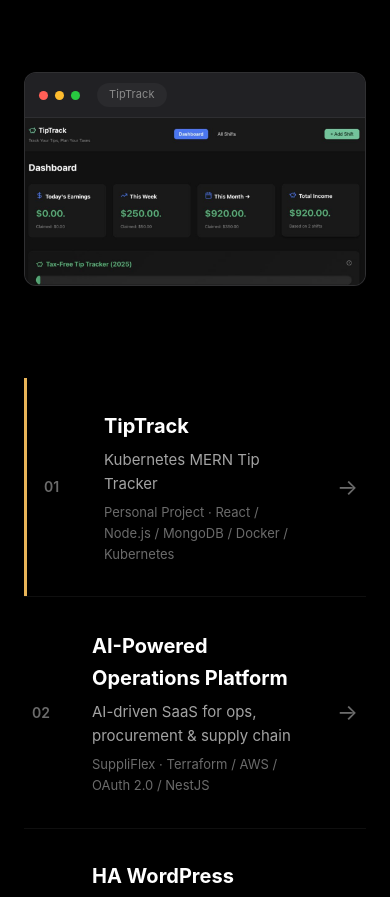
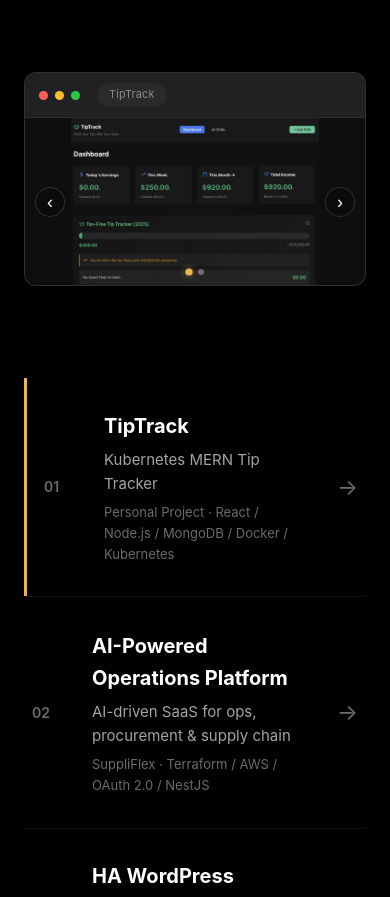
Before and after one commit to Tea-naa/My-Portfolio, a React (Create React App) app: page / in a window 390 px wide. Shown: the part 1587-2484 px from the top of the page. Built offline with nearby package versions, Linux system fonts and the light colour scheme.

Commit message:
Add screenshot galleries, fix image cropping, mobile touch fixes

```diff
--- a/src/components/BrowserFrame.jsx
+++ b/src/components/BrowserFrame.jsx
@@ -2,15 +2,39 @@
 // Used instead of a phone mockup since every project here is a web app, not
 // a native app - this stays honest while still giving screenshots a
 // polished, consistent "device frame" treatment.
+//
+// Accepts either a single `src`, or an `images` array to show a small
+// gallery (dot nav + prev/next arrows) when a project has more than one
+// real screenshot worth showing.
 
-import React from 'react';
+import React, { useState } from 'react';
 import '../styles/BrowserFrame.css';
 
-function BrowserFrame({ src, alt, label, onClick, className = '' }) {
+function BrowserFrame({ src, images, alt, label, onClick, className = '' }) {
+  const imgs = images && images.length ? images : (src ? [src] : []);
+  const [index, setIndex] = useState(0);
+  const hasMultiple = imgs.length > 1;
+  const current = imgs[index];
+
+  const goPrev = (e) => {
+    e.stopPropagation();
+    setIndex((i) => (i === 0 ? imgs.length - 1 : i - 1));
+  };
+
+  const goNext = (e) => {
+    e.stopPropagation();
+    setIndex((i) => (i === imgs.length - 1 ? 0 : i + 1));
+  };
+
+  const goTo = (e, i) => {
+    e.stopPropagation();
+    setIndex(i);
+  };
+
   return (
     <div
       className={`browser-frame ${className}`}
-      onClick={onClick}
+      onClick={onClick ? () => onClick(current) : undefined}
       role={onClick ? 'button' : undefined}
       tabIndex={onClick ? 0 : undefined}
     >
@@ -21,7 +45,37 @@
         {label && <span className="browser-frame-url">{label}</span>}
       </div>
       <div className="browser-frame-body">
-        <img src={src} alt={alt} />
+        <img src={current} alt={alt} />
+
+        {hasMultiple && (
+          <>
+            <button
+              type="button"
+              className="browser-frame-nav browser-frame-nav-prev"
+              onClick={goPrev}
+              aria-label="Previous screenshot"
+            >
+              &#8249;
+            </button>
+            <button
+              type="button"
+              className="browser-frame-nav browser-frame-nav-next"
+              onClick={goNext}
+              aria-label="Next screenshot"
+            >
+              &#8250;
+            </button>
+            <div className="browser-frame-dots">
+              {imgs.map((img, i) => (
+                <span
+                  key={img}
+                  className={`browser-frame-dot-nav${i === index ? ' active' : ''}`}
+                  onClick={(e) => goTo(e, i)}
+                />
+              ))}
+            </div>
+          </>
+        )}
       </div>
     </div>
   );
--- a/src/components/Home.jsx
+++ b/src/components/Home.jsx
@@ -174,7 +174,7 @@
   return (
     <div className="work-preview-frame" key={project.title}>
       <BrowserFrame
-        src={project.image}
+        images={project.images}
         alt={`${project.title} screenshot`}
         label={project.frameLabel}
       />
@@ -236,7 +236,7 @@
     company: "Personal Project",
     tech: ["React", "Node.js", "MongoDB", "Docker", "Kubernetes"],
     href: "https://github.com/Tea-naa/tiptrack",
-    image: "/projects/tiptrack-dashboard.jpg",
+    images: ["/projects/tiptrack-dashboard.jpg", "/projects/tiptrack-tax.jpg"],
     frameLabel: "TipTrack",
   },
   {
@@ -245,7 +245,7 @@
     company: "SuppliFlex",
     tech: ["Terraform", "AWS", "OAuth 2.0", "NestJS"],
     href: "https://www.suppliflex.tech/",
-    image: "/projects/suppliflex-site.jpg",
+    images: ["/projects/suppliflex-site.jpg"],
     frameLabel: "suppliflex.tech",
   },
   {
@@ -254,7 +254,7 @@
     company: "Addteq",
     tech: ["Terraform", "Ansible", "MySQL", "SSL"],
     href: "https://addteq.com/",
-    image: "/projects/addteq-site.jpg",
+    images: ["/projects/addteq-site.jpg"],
     frameLabel: "addteq.com",
   },
   {
@@ -263,7 +263,7 @@
     company: "Bootcamp Project",
     tech: ["Node.js", "Express", "MySQL", "REST API"],
     href: "https://github.com/Tea-naa/Project-4",
-    image: "/projects/quiz-login.jpg",
+    images: ["/projects/quiz-login.jpg", "/projects/quiz-2.jpg"],
     frameLabel: "Killer Knowledge Quiz",
   },
   {
@@ -272,7 +272,7 @@
     company: "Personal Project",
     tech: ["React", "JavaScript", "CSS"],
     href: "https://github.com/Tea-naa/language-learning-flashcards",
-    image: "/projects/flashcards.jpg",
+    images: ["/projects/flashcards.jpg"],
     frameLabel: "Language Flashcards",
   },
   {
@@ -281,7 +281,7 @@
     company: "Bootcamp Project",
     tech: ["React", "Node.js", "Express"],
     href: "https://github.com/Tea-naa/Project-3",
-    image: "/projects/todo-list.jpg",
+    images: ["/projects/todo-list.jpg"],
     frameLabel: "To-do List App",
   },
   {
@@ -290,7 +290,7 @@
     company: "Bootcamp Project",
     tech: ["HTML", "CSS", "Bootstrap"],
     href: "https://github.com/Tea-naa/Animal-Adoption-Website",
-    image: "/projects/animal-adoption.jpg",
+    images: ["/projects/animal-adoption.jpg"],
     frameLabel: "Animal Adoption",
   },
   {
@@ -299,7 +299,7 @@
     company: "Bootcamp Project",
     tech: ["HTML", "CSS", "JavaScript", "Giphy API"],
     href: "https://github.com/Tea-naa/Project_2",
-    image: "/projects/giphy-search.jpg",
+    images: ["/projects/giphy-search.jpg"],
     frameLabel: "Giphy Search",
   },
 ];
--- a/src/components/Projects.jsx
+++ b/src/components/Projects.jsx
@@ -17,7 +17,7 @@
     tech: ["React", "Node.js", "Express.js", "MongoDB", "Docker", "Kubernetes", "Minikube", "PVCs", "Nginx", "JWT"],
     link: "https://github.com/Tea-naa/tiptrack",
     linkLabel: "View on GitHub",
-    image: "/projects/tiptrack-dashboard.jpg",
+    images: ["/projects/tiptrack-dashboard.jpg", "/projects/tiptrack-tax.jpg"],
     frameLabel: "TipTrack",
   },
   {
@@ -28,7 +28,7 @@
     tech: ["Terraform", "AWS Cognito", "IAM", "Amazon Connect", "S3", "CloudFront", "Route 53", "WorkMail", "OAuth 2.0", "Amazon SP-API", "NestJS", "TypeScript", "React"],
     link: "https://www.suppliflex.tech/",
     linkLabel: "Visit suppliflex.tech",
-    image: "/projects/suppliflex-site.jpg",
+    images: ["/projects/suppliflex-site.jpg"],
     frameLabel: "suppliflex.tech",
   },
   {
@@ -39,7 +39,7 @@
     tech: ["Terraform", "Ansible", "DigitalOcean", "MySQL", "Apache", "SSL", "Load Balancer"],
     link: "https://addteq.com/",
     linkLabel: "Visit addteq.com",
-    image: "/projects/addteq-site.jpg",
+    images: ["/projects/addteq-site.jpg"],
     frameLabel: "addteq.com",
   },
 ];
@@ -50,7 +50,7 @@
     company: "Bootcamp Project",
     tech: ["Node.js", "Express", "MySQL", "REST API"],
     github: "https://github.com/Tea-naa/Project-4",
-    image: "/projects/quiz-login.jpg",
+    images: ["/projects/quiz-login.jpg", "/projects/quiz-2.jpg"],
     frameLabel: "Killer Knowledge Quiz",
   },
   {
@@ -58,7 +58,7 @@
     company: "Personal Project",
     tech: ["React", "JavaScript", "CSS"],
     github: "https://github.com/Tea-naa/language-learning-flashcards",
-    image: "/projects/flashcards.jpg",
+    images: ["/projects/flashcards.jpg"],
     frameLabel: "Language Flashcards",
   },
   {
@@ -66,7 +66,7 @@
     company: "Bootcamp Project",
     tech: ["React", "Node.js", "Express"],
     github: "https://github.com/Tea-naa/Project-3",
-    image: "/projects/todo-list.jpg",
+    images: ["/projects/todo-list.jpg"],
     frameLabel: "To-do List App",
   },
   {
@@ -74,7 +74,7 @@
     company: "Bootcamp Project",
     tech: ["HTML", "CSS", "Bootstrap"],
     github: "https://github.com/Tea-naa/Animal-Adoption-Website",
-    image: "/projects/animal-adoption.jpg",
+    images: ["/projects/animal-adoption.jpg"],
     frameLabel: "Animal Adoption",
   },
   {
@@ -82,7 +82,7 @@
     company: "Bootcamp Project",
     tech: ["HTML", "CSS", "JavaScript", "Giphy API"],
     github: "https://github.com/Tea-naa/Project_2",
-    image: "/projects/giphy-search.jpg",
+    images: ["/projects/giphy-search.jpg"],
     frameLabel: "Giphy Search",
   }
 ];
@@ -134,10 +134,10 @@
             <div className={`project-card${project.featured ? ' featured' : ''}`}>
               <div className="project-image-wrap">
                 <BrowserFrame
-                  src={project.image}
+                  images={project.images}
                   alt={`${project.title} screenshot`}
                   label={project.frameLabel}
-                  onClick={() => setLightbox({ src: project.image, alt: project.title })}
+                  onClick={(clickedSrc) => setLightbox({ src: clickedSrc, alt: project.title })}
                   className="project-image-frame"
                 />
               </div>
@@ -185,10 +185,10 @@
               <div className="more-project-card">
                 <div className="more-project-image-wrap">
                   <BrowserFrame
-                    src={project.image}
+                    images={project.images}
                     alt={`${project.title} screenshot`}
                     label={project.frameLabel}
-                    onClick={() => setLightbox({ src: project.image, alt: project.title })}
+                    onClick={(clickedSrc) => setLightbox({ src: clickedSrc, alt: project.title })}
                     className="more-project-image-frame"
                   />
                 </div>
--- a/src/styles/About.css
+++ b/src/styles/About.css
@@ -88,6 +88,18 @@
 
 .about-photo-circle:hover .about-photo-overlay {
   opacity: 1;
+}
+
+/* Touch devices have no hover — show the overlay permanently instead of
+   hiding this content from anyone on mobile. */
+@media (hover: none) {
+  .about-photo-img {
+    filter: brightness(0.45);
+  }
+
+  .about-photo-overlay {
+    opacity: 1;
+  }
 }
 
 /* ========== SCROLL HINT ========== */
--- a/src/styles/BrowserFrame.css
+++ b/src/styles/BrowserFrame.css
@@ -51,12 +51,84 @@
   overflow: hidden;
   position: relative;
   min-height: 0;
+  background: #0e0e10;
 }
 
 .browser-frame-body img {
   width: 100%;
   height: 100%;
-  object-fit: cover;
-  object-position: top center;
+  object-fit: contain;
+  object-position: center center;
   display: block;
 }
+
+/* ===== Gallery nav (only rendered when a project has 2+ screenshots) ===== */
+.browser-frame-nav {
+  position: absolute;
+  top: 50%;
+  transform: translateY(-50%);
+  width: 30px;
+  height: 30px;
+  border-radius: 50%;
+  border: 1px solid rgba(255, 255, 255, 0.15);
+  background: rgba(10, 10, 10, 0.55);
+  color: #fff;
+  font-size: 18px;
+  line-height: 1;
+  display: flex;
+  align-items: center;
+  justify-content: center;
+  cursor: pointer;
+  opacity: 0;
+  transition: opacity 0.2s ease, background 0.2s ease, border-color 0.2s ease;
+}
+
+.browser-frame:hover .browser-frame-nav {
+  opacity: 1;
+}
+
+/* Touch devices have no hover — keep the arrows visible so the gallery
+   is discoverable without relying on the (always-visible) dots alone. */
+@media (hover: none) {
+  .browser-frame-nav {
+    opacity: 1;
+  }
+}
+
+.browser-frame-nav:hover {
+  background: rgba(232, 180, 88, 0.25);
+  border-color: rgba(232, 180, 88, 0.5);
+  color: var(--color-accent-gold);
+}
+
+.browser-frame-nav-prev {
+  left: 10px;
+}
+
+.browser-frame-nav-next {
+  right: 10px;
+}
+
+.browser-frame-dots {
+  position: absolute;
+  bottom: 10px;
+  left: 50%;
+  transform: translateX(-50%);
+  display: flex;
+  gap: 6px;
+}
+
+.browser-frame-dot-nav {
+  width: 6px;
+  height: 6px;
+  border-radius: 50%;
+  background: rgba(255, 255, 255, 0.35);
+  cursor: pointer;
+  transition: all 0.2s ease;
+}
+
+.browser-frame-dot-nav.active {
+  background: var(--color-accent-gold);
+  box-shadow: 0 0 6px rgba(232, 180, 88, 0.6);
+  transform: scale(1.2);
+}
```
